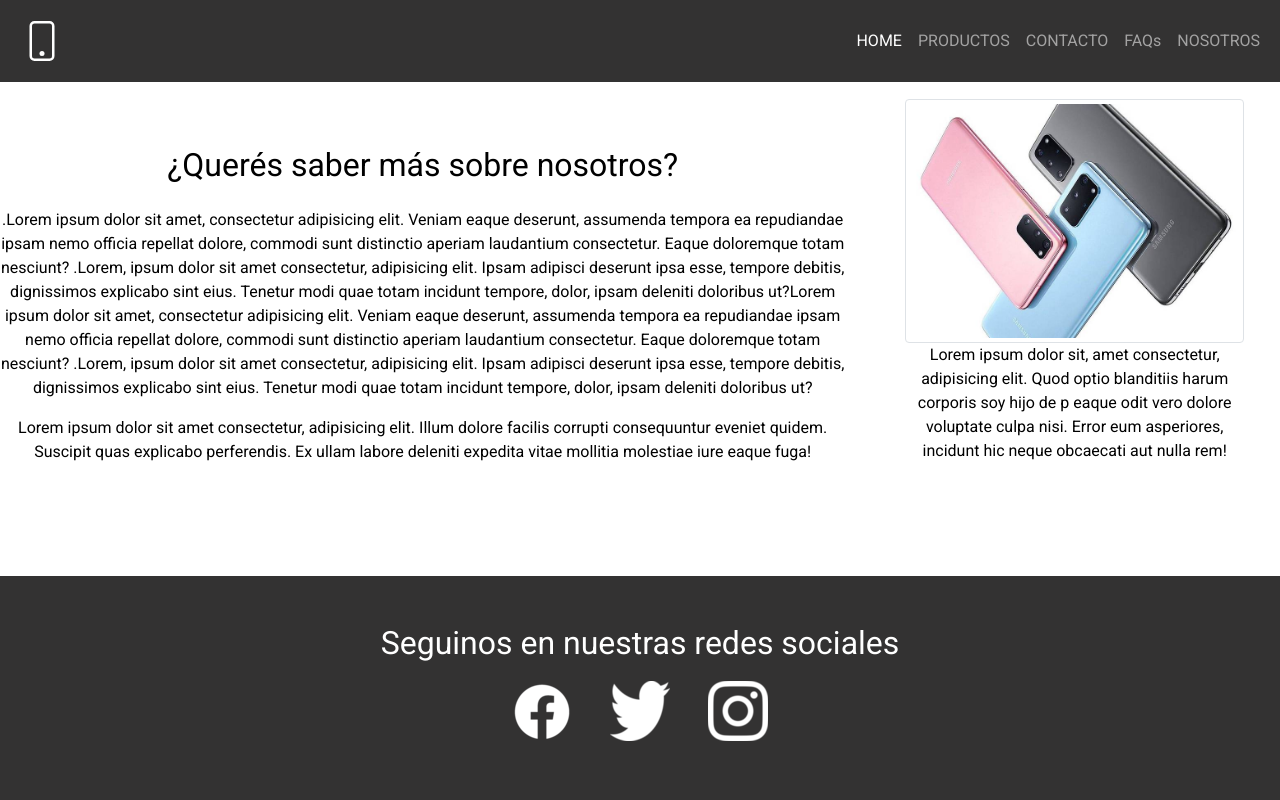
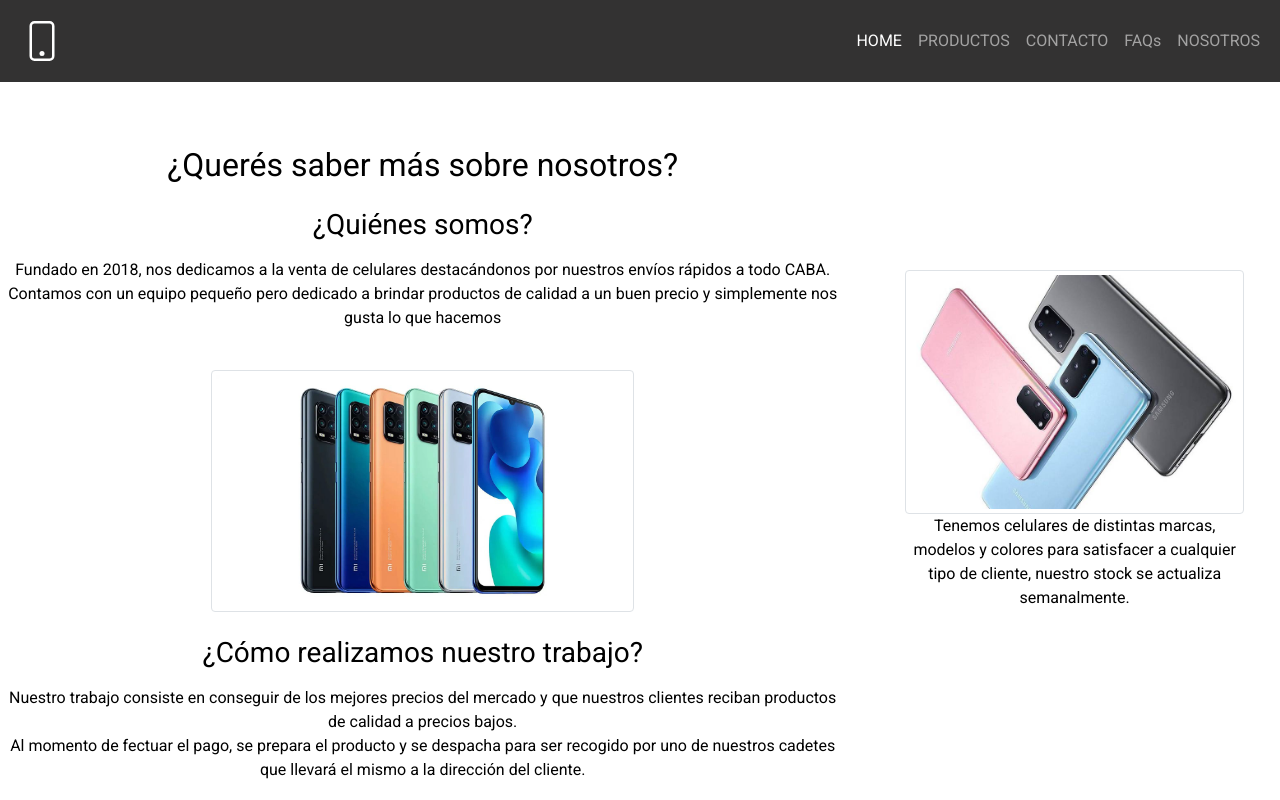
Before and after one commit to nachomuzzu/celularesboot, a plain HTML site: page nosotros.html in a window 1280 px wide. Shown: the top 800 px of the page. Drawn offline with nearby package versions, Linux system fonts and the light colour scheme.

Commit message:
Subida de nosotros

```diff
--- a/nosotros.html
+++ b/nosotros.html
@@ -54,12 +54,15 @@
         <div class="row">
             <article class="col-md-8 text-center mt-5">
               <h2 class="text-center mb-4">¿Querés saber más sobre nosotros?</h2>
-                <p>.Lorem ipsum dolor sit amet, consectetur adipisicing elit. Veniam eaque deserunt, assumenda tempora ea repudiandae ipsam nemo officia repellat dolore, commodi sunt distinctio aperiam laudantium consectetur. Eaque doloremque totam nesciunt? .Lorem, ipsum dolor sit amet consectetur, adipisicing elit. Ipsam adipisci deserunt ipsa esse, tempore debitis, dignissimos explicabo sint eius. Tenetur modi quae totam incidunt tempore, dolor, ipsam deleniti doloribus ut?Lorem ipsum dolor sit amet, consectetur adipisicing elit. Veniam eaque deserunt, assumenda tempora ea repudiandae ipsam nemo officia repellat dolore, commodi sunt distinctio aperiam laudantium consectetur. Eaque doloremque totam nesciunt? .Lorem, ipsum dolor sit amet consectetur, adipisicing elit. Ipsam adipisci deserunt ipsa esse, tempore debitis, dignissimos explicabo sint eius. Tenetur modi quae totam incidunt tempore, dolor, ipsam deleniti doloribus ut?</p>
-                <p>Lorem ipsum dolor sit amet consectetur, adipisicing elit. Illum dolore facilis corrupti consequuntur eveniet quidem. Suscipit quas explicabo perferendis. Ex ullam labore deleniti expedita vitae mollitia molestiae iure eaque fuga!</p>
+              <h3 class="text-center">¿Quiénes somos?</h3>
+              <p class="text-center mt-3">Fundado en 2018, nos dedicamos a la venta de celulares destacándonos por nuestros envíos rápidos a todo CABA. <br> Contamos con un equipo pequeño pero dedicado a brindar productos de calidad a un buen precio y simplemente nos gusta lo que hacemos</p>
+              <img src="img/celulares3.jpg" alt="Celulares" class="w-50 img-thumbnail my-4">
+              <h3 class="text-center">¿Cómo realizamos nuestro trabajo?</h3>
+              <p class="text-center mt-3">Nuestro trabajo consiste en conseguir de los mejores precios del mercado y que nuestros clientes reciban productos de calidad a precios bajos.<br> Al momento de fectuar el pago, se prepara el producto y se despacha para ser recogido por uno de nuestros cadetes que llevará el mismo a la dirección del cliente.</p>
             </article>
             <article class="col-md-4 d-flex flex-column align-items-center px-5 justify-content-center">
-                <img src="img/celulares2.jpg" alt="" class="w-55 img-thumbnail">
-                <p class="text-center">Lorem ipsum dolor sit, amet consectetur, adipisicing elit. Quod optio blanditiis harum corporis <span>soy hijo de p </span>eaque odit vero dolore voluptate culpa nisi. Error eum asperiores, incidunt hic neque obcaecati aut nulla rem!</p>
+                <img src="img/celulares2.jpg" alt="celulares" class="w-55 img-thumbnail">
+                <p class="text-center">Tenemos celulares de distintas marcas, modelos y colores para satisfacer a cualquier tipo de cliente, nuestro stock se actualiza semanalmente.</p>
             </article>
         </div>
     </div>
```
Also changed, not shown: faqs.html (+3 -1 lines), img/celulares3.jpg (added).
